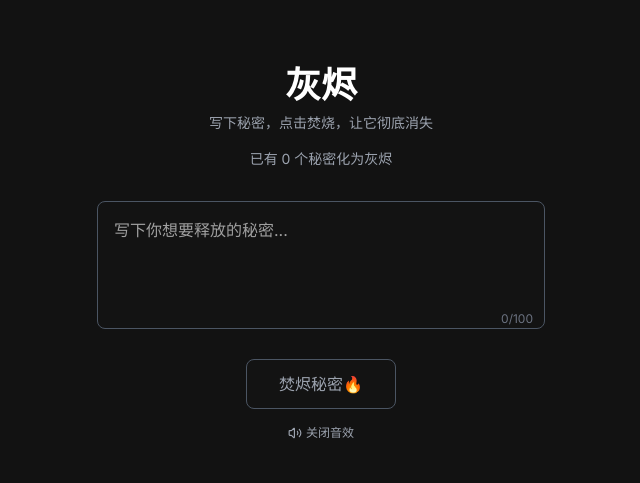
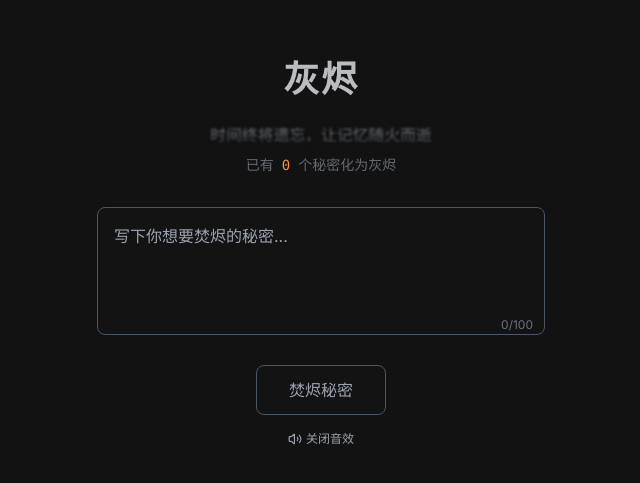
Before and after one commit to Lily-404/ashes, a Next.js app: page / in a window 1280 px wide. Shown: the part 147-630 px from the top of the page, without its empty margins (319-959 px from the left). Built offline with nearby package versions, Linux system fonts and the light colour scheme.

Commit message:
feat: poet

```diff
--- a/app/page.tsx
+++ b/app/page.tsx
@@ -2,6 +2,38 @@
 
 import { useState, useRef, useEffect } from "react"
 import { Volume2, VolumeX } from "lucide-react"
+
+const BURN_QUOTES = [
+  "留下想说的话，让火焰带走一切",
+  "写下，焚烧，消失",
+  "在这里倾诉，让烈火带走你的负担",
+  "无人知晓的话语，终将化为灰烬",
+  "让它随风而逝",
+  "没有人会发现你的秘密",
+  "爱你，还是烧了吧...",
+  "焚烧",
+  "生命的意义在于释放，让火焰净化一切",
+  "真理藏于虚空，让文字归于永寂",
+  "火焰像生命一样燃烧，熄灭",
+  "时间终将遗忘，让记忆随火而逝",
+  "生命中最重要的不是活着，而是我们如何活着",
+  "那一年，我把课本和试卷全烧了，里面藏着秘密",
+  "每一个灵魂都值得被倾听，即使最终化为尘埃",
+  "我们都是西西弗斯，推着自己的巨石走向山顶",
+  "在永恒的沉默中，倾听内心的回响",
+  "反抗即存在，书写即自由",
+  "有些话还是需要被燃烧的",
+  "烧吧！烧吧！烧吧！",
+  "在荒谬中...",
+  "我们的秘密是通向自由的阶梯",
+  "在黑暗中书写光明，在绝望中寻找希望",
+  "照顾好你的灵魂，它比身体更重要",
+  "我唯一知道的就是我一无所知",
+  "像一颗石头落入深渊，它会在黎明中升起",
+  "终有一天，我们会像秘密一样燃烧",
+  "烧，燃，灭",
+] as const
+
 
 export default function AshSecret() {
   const [secret, setSecret] = useState("")
@@ -9,7 +41,7 @@ export default function AshSecret() {
   const [burnCount, setBurnCount] = useState(0)
   const [soundEnabled, setSoundEnabled] = useState(true)  // 默认开启音效
 
-  // Load burn count from localStorage on component mount
+
   useEffect(() => {
     const savedCount = localStorage.getItem("ashSecretBurnCount")
     if (savedCount) {
@@ -17,7 +49,7 @@ export default function AshSecret() {
     }
   }, [])
 
-  // Save burn count to localStorage when it changes
+
   useEffect(() => {
     localStorage.setItem("ashSecretBurnCount", burnCount.toString())
   }, [burnCount])
@@ -26,7 +58,7 @@ export default function AshSecret() {
   const playBurnSound = () => {
     if (soundEnabled) {
       const audio = new Audio("/burn-sound.mp3")
-      audio.volume = 0.3  // 可以调整这个值，0是静音，1是最大音量
+      audio.volume = 0.3  // adjust volume（0 - 1）
       audio.play().catch((e) => console.log("Audio play failed:", e))
     }
   }
@@ -44,12 +76,37 @@ export default function AshSecret() {
     }, 3000)
   }
 
+  const [currentQuote, setCurrentQuote] = useState(() =>
+    BURN_QUOTES[Math.floor(Math.random() * BURN_QUOTES.length)]
+  )
+
+
+  useEffect(() => {
+    const timer = setInterval(() => {
+      setCurrentQuote(BURN_QUOTES[Math.floor(Math.random() * BURN_QUOTES.length)])
+    }, 5000)
+    return () => clearInterval(timer)
+  }, [])
+
   return (
     <div className="min-h-screen flex flex-col items-center justify-center p-4 sm:p-6 relative bg-[#121212]">
-      <div className="text-center mb-8">
-        <h3 className="text-white text-3xl md:text-4xl font-semibold mb-2">灰烬</h3>
-        <p className="text-gray-400 text-sm mb-4">写下秘密，点击焚烧，让它彻底消失</p>
-        <p className="text-gray-400 text-sm">已有 {burnCount} 个秘密化为灰烬</p>
+      <div className="text-center mb-8 w-full max-w-2xl">
+        <h3 className="text-gray-200/80 text-3xl md:text-4xl font-semibold mb-2 tracking-wider">灰烬</h3>
+        <div className="h-12 flex items-center justify-center overflow-hidden relative quote-mask">
+          <div
+            key={currentQuote}
+            className="text-gray-400 text-base animate-quote-transition absolute inset-x-0 px-8 whitespace-nowrap"
+          >
+            {currentQuote}
+          </div>
+        </div>
+        <div className="flex items-center justify-center gap-2 text-gray-400 text-sm">
+          <span className="opacity-60">已有</span>
+          <span className="font-mono text-orange-400 tabular-nums">
+            {burnCount.toLocaleString()}
+          </span>
+          <span className="opacity-60">个秘密化为灰烬</span>
+        </div>
       </div>
 
       <div className="w-full max-w-md relative">
@@ -58,11 +115,10 @@ export default function AshSecret() {
           onChange={(e) => setSecret(e.target.value)}
           disabled={isBurning}
           maxLength={100}
-          placeholder="写下你想要释放的秘密..."
+          placeholder="写下你想要焚烬的秘密..."
           aria-label="写下你的秘密"
-          className={`w-full h-28 sm:h-32 bg-[#1414149c] text-white p-3 sm:p-4 rounded-lg border border-gray-600 resize-none focus:outline-none focus:border-white focus:bg-[#ffffff05] transition-all ${
-            isBurning ? "opacity-0" : "opacity-100"
-          }`}
+          className={`w-full h-28 sm:h-32 bg-[#1414149c] text-white p-3 sm:p-4 rounded-lg border border-gray-600 resize-none focus:outline-none focus:border-white focus:bg-[#ffffff05] transition-all ${isBurning ? "opacity-0" : "opacity-100"
+            }`}
         />
 
         <div className="absolute bottom-2 right-3 text-xs text-gray-500">{secret.length}/100</div>
@@ -81,13 +137,14 @@ export default function AshSecret() {
         onClick={burnSecret}
         disabled={!secret.trim() || isBurning}
         aria-label={isBurning ? "焚烧中" : "焚烬秘密"}
-        className={`mt-6 px-8 py-3 rounded-lg transition-all duration-300 ${
-          secret.trim() && !isBurning
-            ? "bg-gradient-to-r from-orange-700 to-red-700 text-white hover:from-orange-600 hover:to-red-600 focus:ring-2 focus:ring-red-500 focus:ring-opacity-50"
-            : "bg-[#1414149c] text-gray-400 cursor-not-allowed border border-gray-600"
-        }`}
+        className={`mt-6 px-8 py-3 rounded-lg transition-all duration-300 border ${isBurning
+          ? "bg-gradient-to-r from-red-600 to-red-700 text-white cursor-not-allowed border-transparent"
+          : secret.trim()
+            ? "border-red-600 text-red-500 hover:bg-gradient-to-r hover:from-orange-700 hover:to-red-700 hover:text-white"
+            : "bg-[#1414149c] text-gray-400 cursor-not-allowed border-gray-600"
+          }`}
       >
-        {isBurning ? "焚烧中..." : " 焚烬秘密🔥 "}
+        {isBurning ? "🔥焚烧中..." : " 焚烬秘密 "}
       </button>
 
       <div className="mt-4 flex justify-center">
@@ -151,8 +208,72 @@ export default function AshSecret() {
           }
         }
 
-        textarea::placeholder {
-          color: #a0a0a0;
+        @keyframes quote-transition {
+          0% {
+            opacity: 0;
+            transform: translateY(20px) scale(0.9);
+            filter: blur(8px);
+          }
+          20%, 80% {
+            opacity: 0.8;
+            transform: translateY(0) scale(1);
+            filter: blur(0);
+          }
+          100% {
+            opacity: 0;
+            transform: translateY(-20px) scale(0.9);
+            filter: blur(8px);
+          }
+        }
+
+        .animate-quote-transition {
+          animation: quote-transition 5s cubic-bezier(0.4, 0, 0.2, 1) forwards;
+          transform-origin: center;
+          white-space: pre-wrap;
+          word-break: break-word;
+          text-align: center;
+          line-height: 1.5;
+          max-width: 600px;
+          margin: 0 auto;
+        }
+
+        .quote-mask::before,
+        .quote-mask::after {
+          content: '';
+          position: absolute;
+          left: 0;
+          right: 0;
+          height: 24px;
+          pointer-events: none;
+          z-index: 1;
+        }
+
+        .quote-mask::before {
+          top: -2px;
+          background: linear-gradient(to bottom, #121212 0%, transparent 100%);
+        }
+
+        .quote-mask::after {
+          bottom: -2px;
+          background: linear-gradient(to top, #121212 0%, transparent 100%);
+        }
+
+        @keyframes quote-transition {
+          0% {
+            opacity: 0;
+            transform: translateY(16px) scale(0.95);
+            filter: blur(4px);
+          }
+          20%, 80% {
+            opacity: 0.8;
+            transform: translateY(0) scale(1);
+            filter: blur(0);
+          }
+          100% {
+            opacity: 0;
+            transform: translateY(-16px) scale(0.95);
+            filter: blur(4px);
+          }
         }
       `}</style>
     </div>
```
Also changed, not shown: 1 other file (tests, documents, lock files or other folders).
